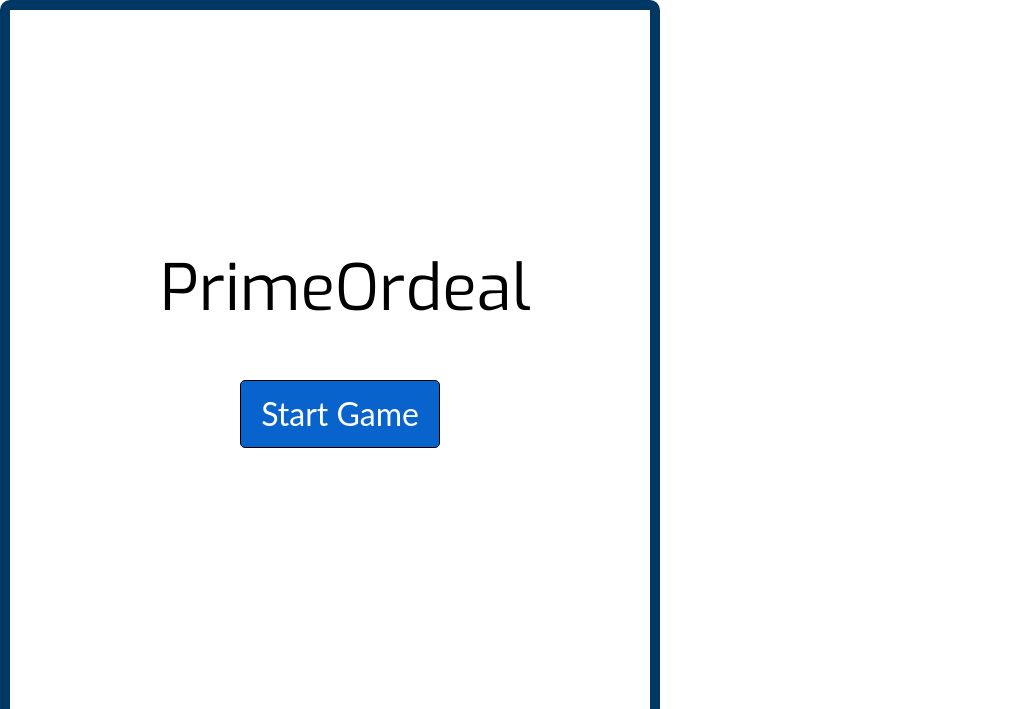
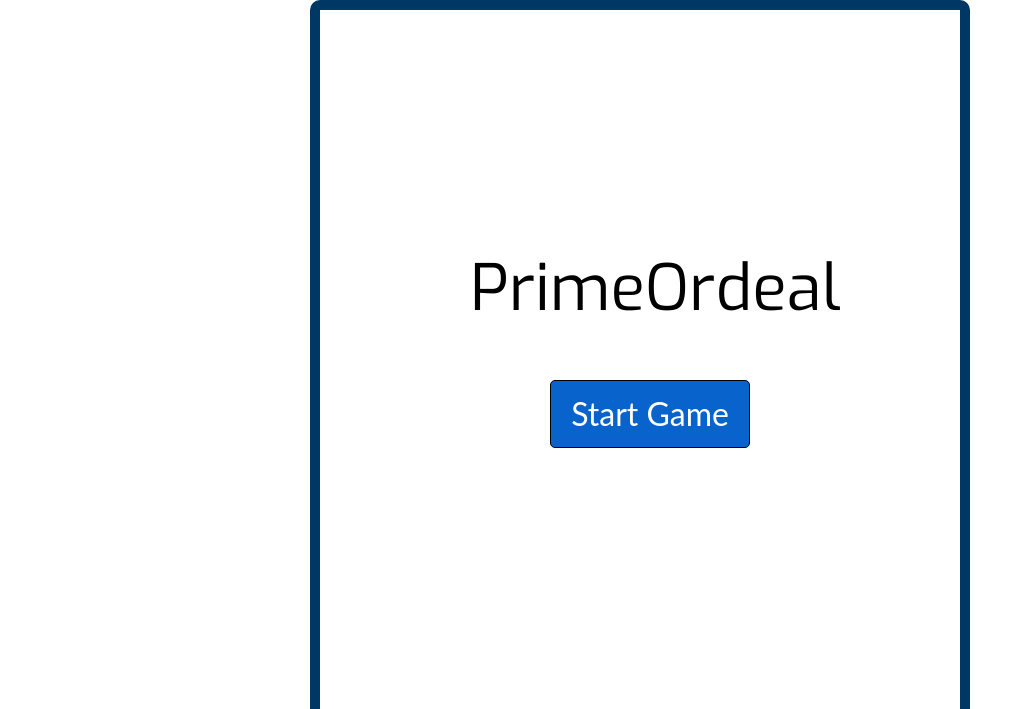
Before and after one commit to makenneth/PrimeOrdeal, a plain HTML site: page index.html in a window 1280 px wide. Shown: the top 709 px of the page, without its empty margins (0-1033 px from the left). Drawn offline with nearby package versions, Linux system fonts and the light colour scheme.

Commit message:
Centered container

```diff
--- a/assets/css/application.css
+++ b/assets/css/application.css
@@ -1,8 +1,21 @@
+html,
+body {
+  height: 100%;
+  width: 100%;
+}
+
 body {
   position: relative;
   margin: 0;
   padding: 0;
 }
+
+.game-container {
+  position: absolute;
+  left: 50%;
+  transform: translateX(-50%);
+}
+
 #credit {
   position: absolute;
   top: 715px;
--- a/index.html
+++ b/index.html
@@ -11,6 +11,7 @@
   <script src="http://maxcdn.bootstrapcdn.com/bootstrap/3.3.6/js/bootstrap.min.js"></script>
 </head>
 <body>
+  <div class="game-container">
   	<canvas width="640px" height="760px" id="canvas"></canvas>
   	<div style="display: none;">
   	  <img id="source" src="./assets/images/marbles.png"
@@ -20,6 +21,11 @@
   	<button id="instruction" data-toggle="modal" data-target="#myModal" class="hidden"></button>
   	<button id="start">Start Game</button>
   	<button id="retry" class="hidden">Retry</button>
+
+  	<div id="credit">
+  		<a href="https://github.com/makenneth/PrimeOrdeal"><img class="git" src="./assets/images/github.png" width="50px" height"50px"/><img class="git-hover" src="./assets/images/github-hover.png" width="50px" height="50px"/></a>
+  	</div>
+  </div>
   <div class="modal fade" id="myModal" role="dialog">
     <div class="modal-dialog">
       <div class="modal-content">
@@ -55,10 +61,5 @@
 
     </div>
   </div>
-	</div>
-
-	<div id="credit">
-		<a href="https://github.com/makenneth/PrimeOrdeal"><img class="git" src="./assets/images/github.png" width="50px" height"50px"/><img class="git-hover" src="./assets/images/github-hover.png" width="50px" height="50px"/></a>
-	</div>
 </body>
 </html>
```
Lines whose indentation alone changed are shown as unchanged.
